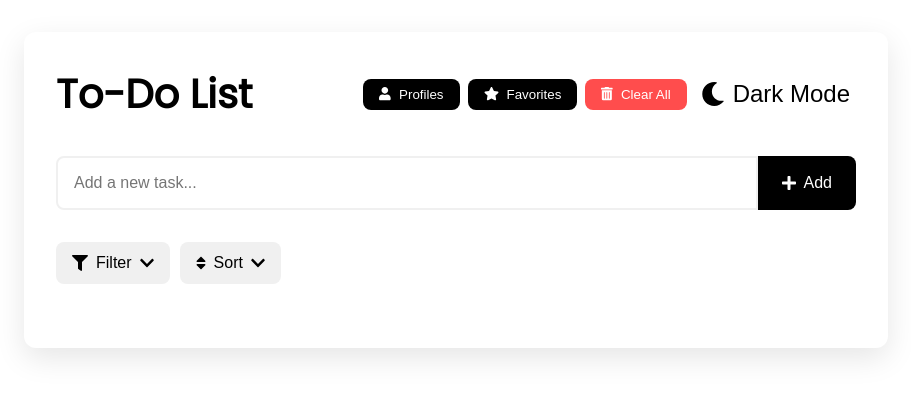
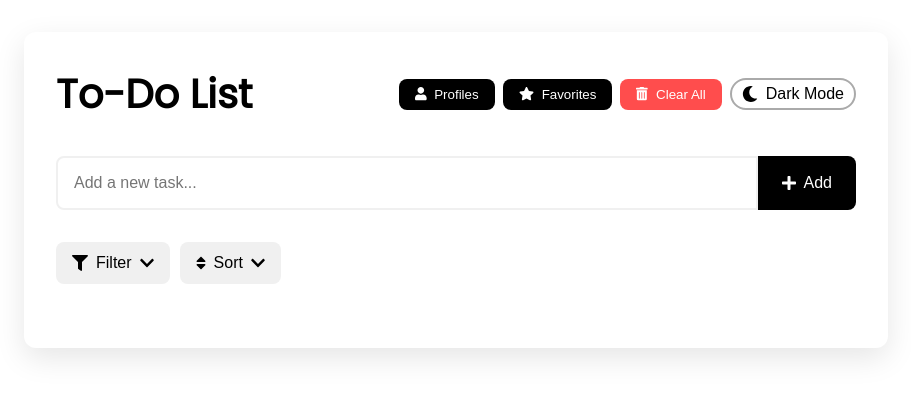
Before and after one commit to adhhamdev/CodeAlpha_To-do, a plain HTML site: page index.html in a window 1280 px wide. Shown: the whole page, without its empty margins (184-1095 px from the left). Drawn offline with Linux system fonts and the light colour scheme.

Commit message:
fix input

```diff
--- a/styles.css
+++ b/styles.css
@@ -45,9 +45,11 @@ h1 {
 }
 
 #theme-toggle {
+  border: 2px solid #aaa;
+  border-radius: 30px;
+  padding: 5px 10px;
   background: none;
-  border: none;
-  font-size: 1.5rem;
+  font-size: 1rem;
   cursor: pointer;
   color: var(--text-color);
   -webkit-transition: var(--transition);
@@ -283,7 +285,6 @@ body.dark-mode {
   }
 
   #task-input {
-    width: 100%;
     border-radius: 8px 8px 0 0;
     margin-bottom: 0;
   }
```
